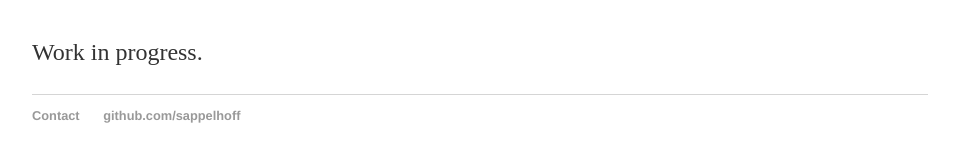
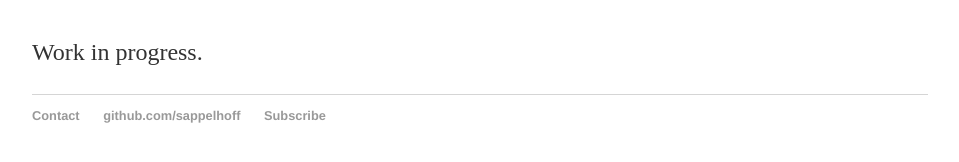
Before and after one commit to sappelhoff/sappelhoff.github.io, a Jekyll site: the page built from index.html, in a window 1280 px wide. Shown: the part 161-323 px from the top of the page, without its empty margins (160-1119 px from the left). Built offline with Jekyll 4.4.1, drawn with Linux system fonts in a browser that asks for light colours.

Commit message:
added RSS link

```diff
--- a/_layouts/default.html
+++ b/_layouts/default.html
@@ -24,6 +24,7 @@
 	    		<ul>
 	        		<li><a href="/contact">Contact</a></li>
 	        		<li><a href="https://github.com/sappelhoff">github.com/sappelhoff</a></li>
+					<li><a href="/feed.xml">Subscribe</a></li>
 				</ul>
 			</footer>
 			{% include analytics.html %}
```
